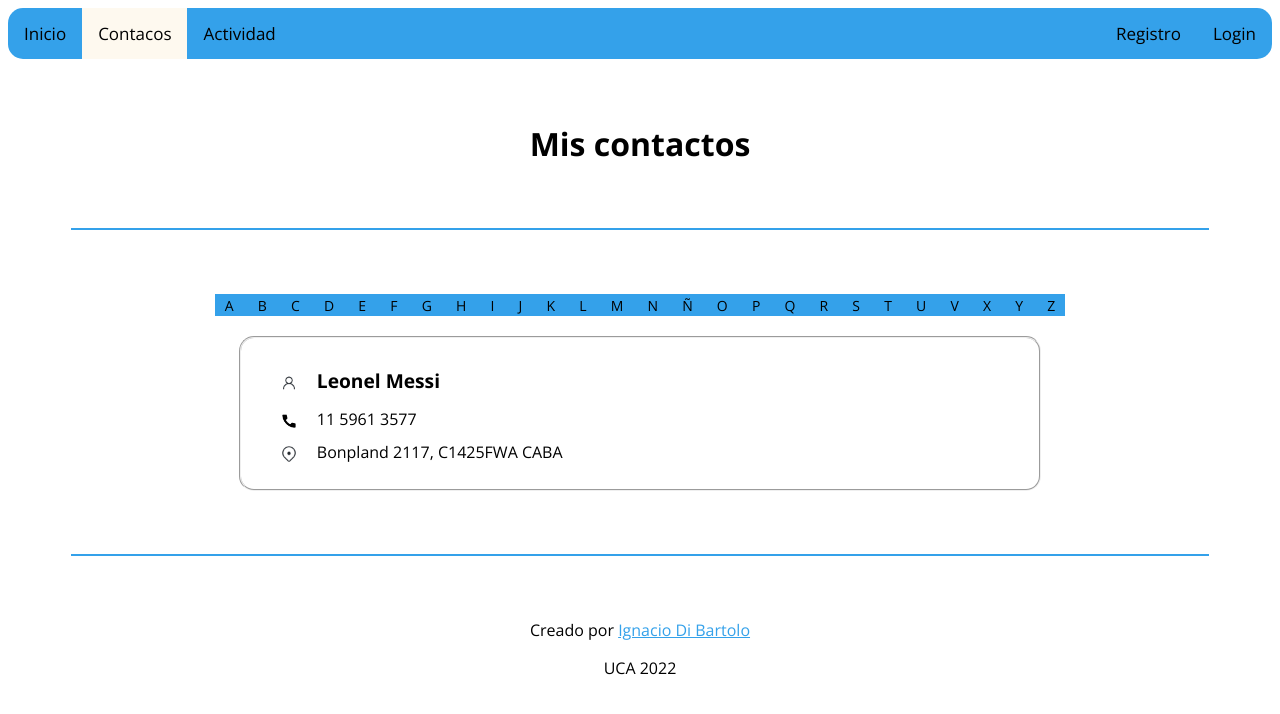
After one commit to nachodibartolo/pwebcrm, a PHP site: page /contactos.html in a window 1280 px wide. The commit adds this page. Shown: the top 714 px of the page. Run offline with PHP 8.4, Linux system fonts and the light colour scheme.

Commit message:
Comienzo listado de contactos / Cambio de estetica

```diff
--- /dev/null
+++ b/contactos.html
@@ -0,0 +1,70 @@
+<!DOCTYPE html>
+<html lang="es">
+<head>
+    <meta charset="UTF-8">
+    <meta http-equiv="X-UA-Compatible" content="IE=edge">
+    <meta name="viewport" content="width=device-width, initial-scale=1.0">
+    <link href="styles.css" rel="stylesheet">
+    <link href="https://fonts.googleapis.com/css?family=Open+Sans:400,700,800" rel="stylesheet">
+    <title>Contactos</title>
+</head>
+<header>
+    <!-- En PHP ESTO RAJA -->
+    <div class="topnav">
+        <a class="izq" href="index.html">Inicio</a>
+        <a class="active izq" href="contactos.html">Contacos</a>
+        <a class="izq" href="actividad.html">Actividad</a>
+        <a class="der" href="login.html">Login</a>
+        <a class="der" href="registro.html">Registro</a>
+    </div>
+    <!-- HASTA ACA -->
+    <h1 class="titulo">Mis contactos</h1>
+</header>
+<div class="divisor"></div>
+<body>
+    <section name="nav">
+        <div class="navabc">
+        <a>A</a>
+        <a>B</a>
+        <a>C</a>
+        <a>D</a>
+        <a>E</a>
+        <a>F</a>
+        <a>G</a>
+        <a>H</a>
+        <a>I</a>
+        <a>J</a>
+        <a>K</a>
+        <a>L</a>
+        <a>M</a>
+        <a>N</a>
+        <a>Ñ</a>
+        <a>O</a>
+        <a>P</a>
+        <a>Q</a>
+        <a>R</a>
+        <a>S</a>
+        <a>T</a>
+        <a>U</a>
+        <a>V</a>
+        <a>X</a>
+        <a>Y</a>
+        <a>Z</a>
+        </div>
+    </section>
+    <section name="outputcontactos">
+        <fieldset class="outcontactos">
+            <div class="personalista">
+                <p class="bold"><img src="iconos/persona.png" class="iconossugerencia">Leonel Messi</p>
+                <p class="datospersona"><img src="iconos/telefono.png" class="iconossugerencia">11 5961 3577</p>
+                <p class="datospersona"><img src="iconos/lugar.png" class="iconossugerencia">Bonpland 2117, C1425FWA CABA</p>
+            </div>
+        </fieldset>
+    </section>
+</body>
+<div class="divisor"></div>
+<footer class="footer">
+    <p>Creado por <a href="https://github.com/ignaciodibartolo">Ignacio Di Bartolo</a></p>
+    <p>UCA 2022</p>
+</footer>
+</html>
--- a/index.html
+++ b/index.html
@@ -12,8 +12,8 @@
 <header>
         <!-- En PHP ESTO RAJA -->
     <div class="topnav">
-        <a class="izq" class="active" href="index.html">Inicio</a>
-        <a class="izq" href="contactos.html">Contacos</a>
+        <a class="active izq" href="index.html">Inicio</a>
+        <a class="izq" href="contactos.html">Contactos</a>
         <a class="izq" href="actividad.html">Actividad</a>
         <a class="der" href="login.html">Login</a>
         <a class="der" href="registro.html">Registro</a>
--- a/login.html
+++ b/login.html
@@ -13,10 +13,10 @@
 <header>
     <!-- En PHP ESTO RAJA -->
     <div class="topnav">
-        <a class="izq" class="active" href="index.html">Inicio</a>
+        <a class="izq" href="index.html">Inicio</a>
         <a class="izq" href="contactos.html">Contacos</a>
         <a class="izq" href="actividad.html">Actividad</a>
-        <a class="der" href="login.html">Login</a>
+        <a class="active der" href="login.html">Login</a>
         <a class="der" href="registro.html">Registro</a>
     </div>
     <!-- HASTA ACA -->
--- a/registro.html
+++ b/registro.html
@@ -13,11 +13,11 @@
 <header>
     <!-- En PHP ESTO RAJA -->
     <div class="topnav">
-        <a class="izq" class="active" href="index.html">Inicio</a>
+        <a class="izq" href="index.html">Inicio</a>
         <a class="izq" href="contactos.html">Contacos</a>
         <a class="izq" href="actividad.html">Actividad</a>
         <a class="der" href="login.html">Login</a>
-        <a class="der" href="registro.html">Registro</a>
+        <a class="active der" href="registro.html">Registro</a>
     </div>
     <!-- HASTA ACA -->
     <h1 class="titulo">Registro</h1>
--- a/styles.css
+++ b/styles.css
@@ -1,8 +1,9 @@
 /* NAVBAR*/
 
 .topnav {
-    background-color: #FD9D5D;
+    background-color: #34A1EA;
     overflow: hidden;
+    border-radius: 15px;
 }
 
 .topnav a {
@@ -14,14 +15,13 @@
 }
 
 .topnav a:hover {
-    background-color: #ddd;
+    background-color: white;
     color: black;
 }
 
 
 .topnav a.active {
-    background-color: #3F612D;
-    color: white;
+    background-color: #FEF9EF;
 }
 
 .der {
@@ -39,11 +39,11 @@
 }
 
 .footer a:link, .link {
-    color:#FD9D5D;
+    color:#34A1EA;
 }
 
 .footer a:visited, .link:visited {
-    color:#E05B02;
+    color:black;
 }
 
 /* LOGINSIGNUP */
@@ -81,6 +81,7 @@ html {
     box-sizing: border-box;
     border-radius: 15px;
     height: 285px;
+    border-color: #34A1EA;
 }
 
 .botoningreso {
@@ -89,11 +90,11 @@ html {
     margin: 1em auto;
     height: 2em;
     font-size: 1.1rem;
-    border-color: #E05B02;
+    border-color: #34A1EA;
     min-width: 300px;
     border-radius: 5px;
     margin-top: 50px;
-    background-color: #FD9D5D;
+    background-color: #FEF9EF;
 }
 
 .botoningreso:hover {
@@ -110,7 +111,6 @@ html {
 .inputcred{
     display: block;
     border-radius: 5px;
-    border-color: #E05B02;
     height: 1.5em;
     width: 400px;
 }
@@ -127,7 +127,7 @@ html {
 
 
 .divisor {
-    border-bottom: 2px solid #E05B02;
+    border-bottom: 2px solid #34A1EA;
     margin: 2px 0;
     clear: right;
     margin: 5% 5%;
@@ -139,6 +139,7 @@ html {
     display: block;
     box-sizing: border-box;
     border-radius: 15px;
+    border-color: #34A1EA;
 }
 
 /* Dashboard */
@@ -149,6 +150,7 @@ html {
     display: inline-block;
     box-sizing: border-box;
     margin: 0 75px 0 150px;
+    border-color: #34A1EA;
 
 }
 
@@ -163,7 +165,7 @@ html {
 }
 
 .botonwhatsapp {
-    background-color: #25D366;
+    background-color: #009018;
     border: 1px;
     color: white;
     padding: 15px 32px;
@@ -196,6 +198,9 @@ html {
     margin: auto 20px;
     display: inline-block;
     vertical-align: middle;
+    width: 16px;
+    height: 16px;
+    object-fit: cover;
 }
 
 
@@ -213,13 +218,14 @@ html {
     display: block;
     width: 50%;
     margin: 20px 10px;
-    background-color: lightgray;
+    background-color: #FEF9EF;
+    border-color: #34A1EA;
 }
 
 
 
 .botonllamada {
-    background-color: lightskyblue;
+    background-color: #34A1EA;
     border: 1px;
     color: white;
     padding: 10px 32px;
@@ -234,9 +240,56 @@ html {
 }
 
 .fotorecomendacion {
-    width: 100%;
-    max-width: 300px;
+    width: 40%;
+    max-width: 60%;
     height: 300px;
     object-fit: cover;
     border-radius: 10px;
 }
+
+
+/* CONTACTOS */
+
+.navabc {
+    background-color: #34A1EA;
+    overflow: hidden;
+    width: max-content;
+    margin: 20px auto;
+}
+
+.navabc a{
+    color: black;
+    text-align: center;
+    padding: 5px 10px;
+    text-decoration: none;
+    font-size: 14px;
+    border-width: 2px;
+    display: inline;
+}
+
+.navabc a:hover {
+    background-color: #ddd;
+    color: black;
+}
+
+
+.navabc a.active {
+    background-color: lightgray;
+}
+
+.outcontactos {
+    display: block;
+    width: 60%;
+    margin: 20px auto;
+    border-radius: 15px;
+    padding: 10px 20px;
+}
+
+.datospersona {
+    margin-top: -5px;
+    display: block;
+}
+
+.personalista {
+
+}
```
Also changed, not shown: iconos/telefono.png (added).
